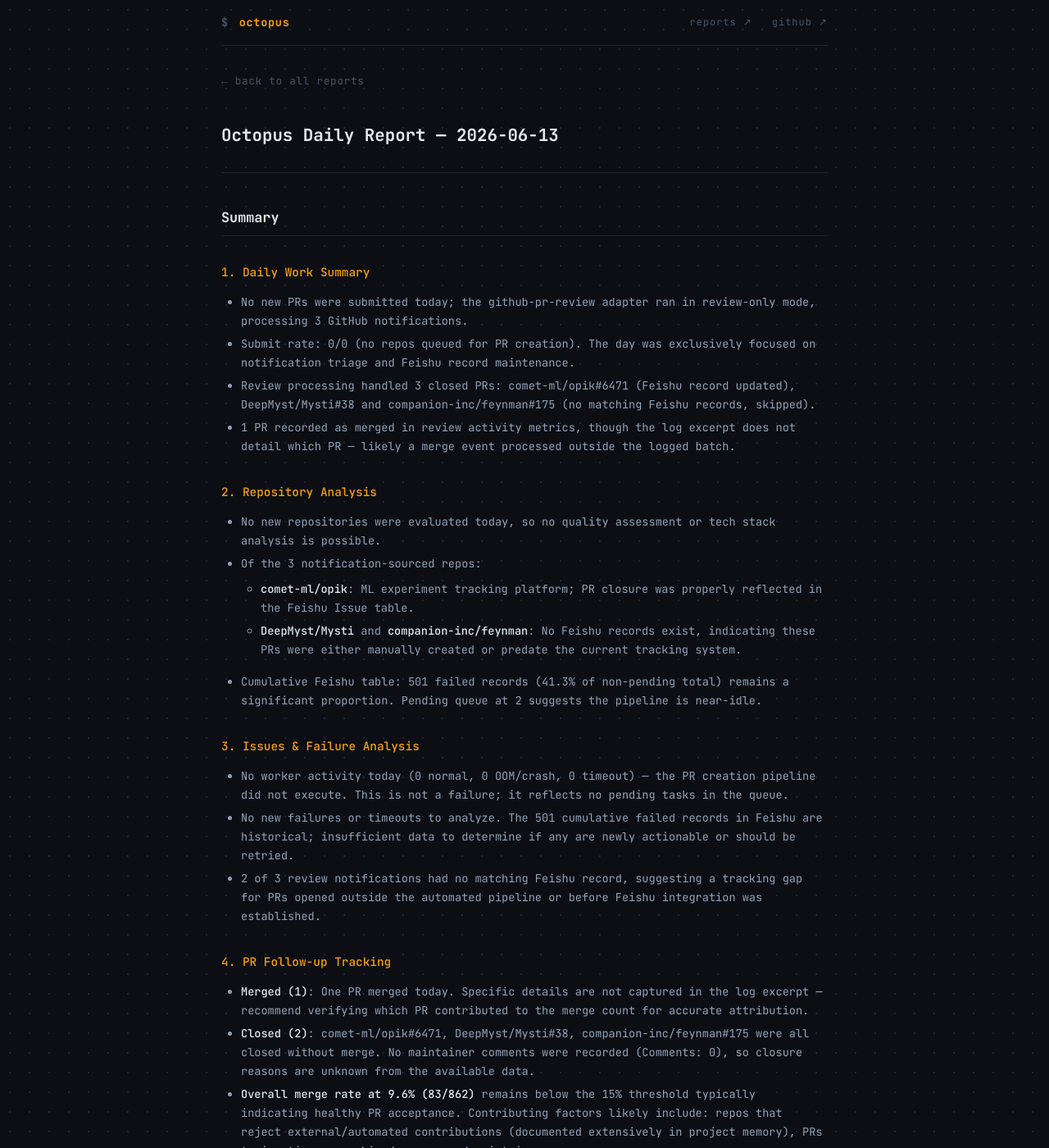
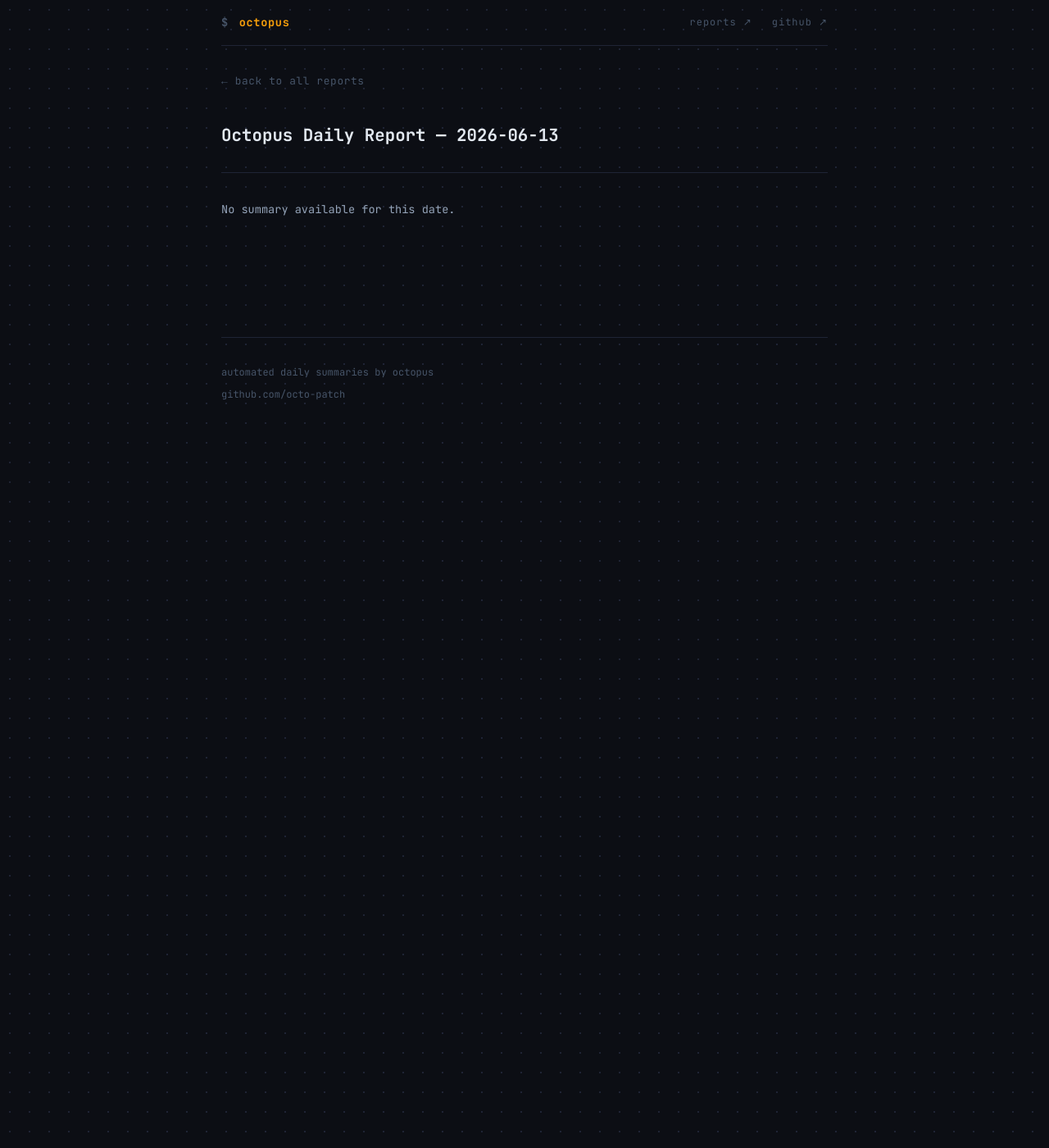
Before and after one commit to octo-patch/daily-reports, a Jekyll site: the page built from 2026-06/2026-06-13.md, in a window 1280 px wide and 1400 px high. Shown: the whole window at 82% size. Built offline with Jekyll 4.4.1, drawn with Linux system fonts in a browser that asks for light colours; some of the changed text lies outside the part shown.

Commit message:
daily report: 2026-06-13

```diff
--- a/2026-06/2026-06-13.md
+++ b/2026-06/2026-06-13.md
@@ -1,35 +1,7 @@
 ---
 layout: report
 title: "Octopus Daily Report — 2026-06-13"
-summary: "- No new PRs were submitted today; the github-pr-review adapter ran in review-only mode, processing 3 GitHub notifications."
+summary: "No summary available."
 ---
 
-## Summary
-
-### 1. Daily Work Summary
-
-- No new PRs were submitted today; the github-pr-review adapter ran in review-only mode, processing 3 GitHub notifications.
-- Submit rate: 0/0 (no repos queued for PR creation). The day was exclusively focused on notification triage and Feishu record maintenance.
-- Review processing handled 3 closed PRs: comet-ml/opik#6471 (Feishu record updated), DeepMyst/Mysti#38 and companion-inc/feynman#175 (no matching Feishu records, skipped).
-- 1 PR recorded as merged in review activity metrics, though the log excerpt does not detail which PR — likely a merge event processed outside the logged batch.
-
-### 2. Repository Analysis
-
-- No new repositories were evaluated today, so no quality assessment or tech stack analysis is possible.
-- Of the 3 notification-sourced repos:
-  - **comet-ml/opik**: ML experiment tracking platform; PR closure was properly reflected in the Feishu Issue table.
-  - **DeepMyst/Mysti** and **companion-inc/feynman**: No Feishu records exist, indicating these PRs were either manually created or predate the current tracking system.
-- Cumulative Feishu table: 501 failed records (41.3% of non-pending total) remains a significant proportion. Pending queue at 2 suggests the pipeline is near-idle.
-
-### 3. Issues & Failure Analysis
-
-- No worker activity today (0 normal, 0 OOM/crash, 0 timeout) — the PR creation pipeline did not execute. This is not a failure; it reflects no pending tasks in the queue.
-- No new failures or timeouts to analyze. The 501 cumulative failed records in Feishu are historical; insufficient data to determine if any are newly actionable or should be retried.
-- 2 of 3 review notifications had no matching Feishu record, suggesting a tracking gap for PRs opened outside the automated pipeline or before Feishu integration was established.
-
-### 4. PR Follow-up Tracking
-
-- **Merged (1)**: One PR merged today. Specific details are not captured in the log excerpt — recommend verifying which PR contributed to the merge count for accurate attribution.
-- **Closed (2)**: comet-ml/opik#6471, DeepMyst/Mysti#38, companion-inc/feynman#175 were all closed without merge. No maintainer comments were recorded (Comments: 0), so closure reasons are unknown from the available data.
-- **Overall merge rate at 9.6% (83/862)** remains below the 15% threshold typically indicating healthy PR acceptance. Contributing factors likely include: repos that reject external/automated contributions (documented extensively in project memory), PRs to inactive or archived repos, and maintainer non-response.
-- No new maintainer feedback patterns to extract today. Recommend prioritizing review of the 2 pending Feishu records to keep the queue clear before the next batch run.
+No summary available for this date.
```
